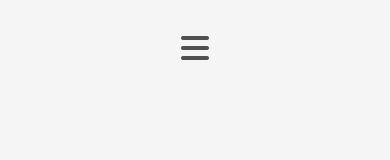
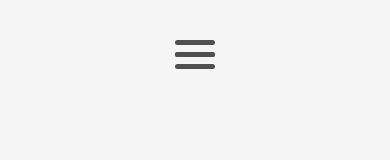
Before and after one commit to mithintv/dev-portfolio, a React (Create React App) app: page / in a window 390 px wide. Shown: the top 160 px of the page. Built offline with nearby package versions, Linux system fonts and the light colour scheme.

Commit message:
conjoin ham menu and mobile nav drawer

```diff
--- a/src/App.js
+++ b/src/App.js
@@ -14,14 +14,17 @@ const App = () => {
   const [home, setHome] = useState(false);
   const [sideBar, setSideBar] = useState(false);
 
+
   useEffect(() => {
     setTimeout(() => {
       setHome(true);
-    }, 1000);
+    }, 750);
     setTimeout(() => {
       setSideBar(true);
-    }, 2000);
+    }, 1500);
   }, []);
+
+
 
   return (
     <React.Fragment>
--- a/src/components/NavBar.js
+++ b/src/components/NavBar.js
@@ -5,24 +5,23 @@ import classes from "./NavBar.module.scss";
 import Button from '../interface/Button';
 import Modal from '../interface/Modal';
 
-const Navbar = () => {
+const Navbar = props => {
+  // #1 state for showing full desktop nav or hamburger
+  const [showNav, setShowNav] = useState(true);
 
+  // Mobile Nav
+  // #2 state for viewport window size and hamburger
+  const [mobile, setMobile] = useState(false);
+  // #3 box shadow at the top of the page for mobile navbar
+  const [top, setTop] = useState(true);
+  // #4 state for showing mobile nav drawer
+  const [showMobileNav, setShowMobileNav] = useState(false);
+  // #5 scroll state by pixels
   const [scroll, setScroll] = useState(0);
-  const [showNav, setShowNav] = useState(true);
-  const [top, setTop] = useState(true);
-  const [mobile, setMobile] = useState(false);
-  const [showMobileNav, setShowMobileNav] = useState(false);
+  // #6 state for locking scroll state. True is unlocked
   const [scrollState, setScrollState] = useState(true);
-
-  const handleResize = () => {
-    if (window.innerWidth <= 768) {
-      setMobile(true);
-    } else {
-      setMobile(false);
-      setShowMobileNav(false);
-      setScrollState(true);
-    };
-  };
+  // #7 state for ham getting clicked
+  const [hamClicked, setHamClicked] = useState(false);
 
   const handleScroll = () => {
     if (scroll < 100) {
@@ -31,11 +30,23 @@ const Navbar = () => {
     else if (scroll < window.scrollY) {
       setShowNav(false);
       setTop(false);
-    } else {
+    }
+    else {
       setShowNav(true);
       setTop(false);
-    }
+    };
     setScroll(window.scrollY);
+  };
+
+  const handleResize = () => {
+    if (window.innerWidth <= 768) {
+      setMobile(true);
+    } else {
+      setShowNav(false);
+      setMobile(false);
+      setShowMobileNav(false);
+      setScrollState(true);
+    };
   };
 
   useEffect(() => {
@@ -51,22 +62,54 @@ const Navbar = () => {
     handleResize();
   }, []);
 
-  const handleMenu = () => {
+  const handleMenu = (event) => {
     setScrollState(prevState => !prevState);
     setShowMobileNav(prevState => !prevState);
+    setHamClicked(true);
+    if (event.target.name === 'link') {
+      setTimeout(() => {
+        setScroll(window.scrollY + 100);
+      }, 1000);
+
+    }
   };
 
   document.body.style.overflowY = scrollState ? 'scroll' : 'hidden';
 
+  const mobileNav =
+    <Modal
+      onLoad={hamClicked}
+      onClick={showMobileNav}
+      onBackdrop={handleMenu}>
+      <nav className={(top && !showMobileNav && classes.top) || (showNav && classes.show) || classes.section}>
+        <nav className={classes.mobileNav}>
+          <a name='link' onClick={handleMenu} href='#home' className={`${classes.mobileNavLink} ${classes.one}`}>HOME</a>
+          <a name='link' onClick={handleMenu} href='#about' className={`${classes.mobileNavLink} ${classes.two}`}>ABOUT</a>
+          <a name='link' onClick={handleMenu} href='#portfolio' className={`${classes.mobileNavLink} ${classes.three}`}>PORTFOLIO</a>
+          <a name='link' onClick={handleMenu} href='#contact' className={`${classes.mobileNavLink} ${classes.mobileNavButton} ${classes.four}`}>CONTACT</a>
+          <div id="nav-icon3" onClick={handleMenu} className={showMobileNav ? 'open' : ''}>
+            <span></span>
+            <span></span>
+            <span></span>
+            <span></span>
+          </div>
+          {/* <a
+            href='#mobileNav'
+            onClick={handleMenu}
+            className={classes.mobileNavHam}><i className="fa-solid fa-bars"></i>
+          </a> */}
+        </nav>
+      </nav>
+    </Modal>;
 
-  const mobileNav = showMobileNav ? '' :
-    (<nav className={classes.mobileNav}>
-      <a
-        href='#mobileNav'
-        onClick={handleMenu}
-        className={classes.mobileNavOpener}><i className="fa-solid fa-bars"></i>
-      </a>
-    </nav>);
+  // const mobileNav = showMobileNav ? '' :
+  //   (<nav className={classes.mobileNav}>
+  //     <a
+  //       href='#mobileNav'
+  //       onClick={handleMenu}
+  //       className={classes.mobileNavOpener}><i className="fa-solid fa-bars"></i>
+  //     </a>
+  //   </nav>);
 
   const desktopNav =
     <nav className={classes.nav}>
@@ -79,26 +122,10 @@ const Navbar = () => {
 
   return (
     <React.Fragment>
-      <Modal
-        onShow={showMobileNav}
-        onBackdrop={handleMenu}>
-        <nav className={classes.mobileNav}>
-          <a
-            href='#mobileNav'
-            onClick={handleMenu}
-            className={classes.mobileNavCloser}><i className="fa-solid fa-xmark"></i>
-          </a>
-          <a onClick={handleMenu} href='#home' className={`${classes.mobileNavLink} ${classes.one}`}>HOME</a>
-          <a onClick={handleMenu} href='#about' className={`${classes.mobileNavLink} ${classes.two}`}>ABOUT</a>
-          <a onClick={handleMenu} href='#portfolio' className={`${classes.mobileNavLink} ${classes.three}`}>PORTFOLIO</a>
-          <a onClick={handleMenu} href='#contact' className={`${classes.mobileNavLink} ${classes.mobileNavButton} ${classes.four}`}>CONTACT</a>
-        </nav>
-      </Modal>
-
-      <nav className={(top && classes.top) || (showNav && classes.show) || classes.section}>
-        {!mobile && desktopNav}
-        {mobile && mobileNav}
-      </nav>
+      {!mobile && <nav className={(top && classes.top) || (showNav && classes.show) || classes.section}>
+        {desktopNav}
+      </nav>}
+      {mobile && mobileNav}
     </React.Fragment>
   );
 };
--- a/src/components/NavBar.module.scss
+++ b/src/components/NavBar.module.scss
@@ -71,18 +71,6 @@
   color: $nav-font-color-hover;
 }
 
-.show {
-  @extend .section;
-  transform: translateY(0px);
-  box-shadow: 0px 5px 10px #dadada;
-  z-index: 3;
-}
-
-.top {
-  @extend .show;
-  box-shadow: 0px 0px 0px #dadada;
-}
-
 @include devices(tablet) {
   .section {
     justify-content: center;
@@ -97,6 +85,19 @@
   }
 }
 
+.show {
+  @extend .section;
+  padding: 2rem 0 2rem;
+  transform: translateY(0px);
+  box-shadow: 0px 5px 10px #dadada;
+  z-index: 3;
+}
+
+.top {
+  @extend .show;
+  box-shadow: 0px 0px 0px #dadada;
+}
+
 .mobileNav {
   display: flex;
   flex-direction: column;
@@ -104,36 +105,27 @@
   justify-content: center;
 }
 
-.mobileNavOpener,
-.mobileNavCloser {
+.mobileNavHam {
   cursor: pointer;
   text-decoration: none;
   color: $button-color-icon;
 }
 
-.mobileNavOpener:hover,
-.mobileNavCloser:hover {
+.mobileNavHam:hover {
   color: $button-color-hover;
 }
 
-.mobileNavOpener i,
-.mobileNavCloser i {
+.mobileNavHam i {
   font-size: 2rem;
-}
-
-.mobileNavCloser i {
-  margin: 2rem 0 1rem;
-  padding-right: 12px;
 }
 
 .mobileNavLink,
 .mobileNavButton {
   font-size: 1.5rem;
   margin: 2rem 0;
-  padding-right: 12px;
 }
 
 .mobileNavButton {
   text-decoration: none;
-  margin: 1.25rem 0 3rem;
+  margin: 2rem 0 3.5rem;
 }
--- a/src/index.scss
+++ b/src/index.scss
@@ -229,3 +229,77 @@ section > div > div {
     margin: $body-margin-xs;
   }
 }
+
+#nav-icon3 {
+  width: 40px;
+  height: 30px;
+  position: relative;
+  margin: 15px auto 2.5px;
+  -webkit-transform: rotate(0deg);
+  -moz-transform: rotate(0deg);
+  -o-transform: rotate(0deg);
+  transform: rotate(0deg);
+  -webkit-transition: 1s;
+  -moz-transition: 1s;
+  -o-transition: 1s;
+  transition: 1s;
+  cursor: pointer;
+}
+
+#nav-icon3 span {
+  position: absolute;
+  display: block;
+  height: 5px;
+  width: 100%;
+  background: $button-color-icon;
+  border-radius: 9px;
+  left: 0;
+  opacity: 1;
+  -webkit-transform: rotate(0deg);
+  -moz-transform: rotate(0deg);
+  -o-transform: rotate(0deg);
+  transform: rotate(0deg);
+  -webkit-transition: 0.25s;
+  -moz-transition: 0.25s;
+  -o-transition: 0.25s;
+  transition: 0.25s;
+}
+
+#nav-icon3 span:nth-child(1) {
+  top: 0px;
+}
+
+#nav-icon3 span:nth-child(2),
+#nav-icon3 span:nth-child(3) {
+  top: 12px;
+}
+
+#nav-icon3 span:nth-child(4) {
+  top: 24px;
+}
+
+#nav-icon3.open span:nth-child(1) {
+  top: 18px;
+  width: 0%;
+  left: 50%;
+}
+
+#nav-icon3.open span:nth-child(2) {
+  -webkit-transform: rotate(45deg);
+  -moz-transform: rotate(45deg);
+  -o-transform: rotate(45deg);
+  transform: rotate(45deg);
+}
+
+#nav-icon3.open span:nth-child(3) {
+  -webkit-transform: rotate(-45deg);
+  -moz-transform: rotate(-45deg);
+  -o-transform: rotate(-45deg);
+  transform: rotate(-45deg);
+}
+
+#nav-icon3.open span:nth-child(4) {
+  top: 18px;
+  width: 0%;
+  left: 50%;
+}
--- a/src/interface/Modal.js
+++ b/src/interface/Modal.js
@@ -1,4 +1,4 @@
-import React from 'react';
+import React, { useEffect, useState } from 'react';
 import ReactDOM from 'react-dom';
 
 import './Modal.scss';
@@ -13,7 +13,17 @@ const Backdrop = props => {
 };
 
 const ModalOverlay = props => {
-  return <div className={props.open ? 'modalOpen' : 'modalClose'}>
+
+  // state for ham menu: onload, modalOpen, modalClose
+  const [modalClass, setModalClass] = useState('appear');
+
+
+  useEffect(() => {
+    if (props.clicked && props.open) setModalClass('modalOpen');
+    else if (props.clicked && !props.open) setModalClass('modalClose');
+  }, [props.clicked, props.open]);
+
+  return <div className={modalClass}>
     {props.elements}
   </div>;
 };
@@ -24,12 +34,13 @@ const Modal = props => {
     <React.Fragment>
       {ReactDOM.createPortal(
         <Backdrop
-          blur={props.onShow}
+          blur={props.onClick}
           onClick={props.onBackdrop} />,
         document.getElementById('backdrop-root'))}
       {ReactDOM.createPortal(
         <ModalOverlay
-          open={props.onShow}
+          clicked={props.onLoad}
+          open={props.onClick}
           elements={props.children} />,
         document.getElementById('overlay-root'))}
     </React.Fragment>
--- a/src/interface/Modal.scss
+++ b/src/interface/Modal.scss
@@ -2,7 +2,7 @@
 
 @keyframes drawerIn {
   from {
-    transform: translateY(-30rem);
+    transform: translateY(-25rem);
   }
 
   to {
@@ -12,7 +12,7 @@
 
 @keyframes drawerOut {
   from {
-    transform: translateY(30rem);
+    transform: translateY(25rem);
   }
 
   to {
@@ -41,6 +41,15 @@
   to {
     opacity: 0;
     backdrop-filter: blur(0px);
+  }
+}
+
+@keyframes AppearIn {
+  from {
+    opacity: 0;
+  }
+  to {
+    opacity: 1;
   }
 }
 
@@ -74,6 +83,12 @@
 
 .modalClose {
   @extend .modalOpen;
-  top: -30rem;
+  top: -25.2rem;
   animation: drawerOut 0.5s ease;
 }
+
+.appear {
+  @extend .modalOpen;
+  top: -25.2rem;
+  animation: AppearIn 1s ease;
+}
```
